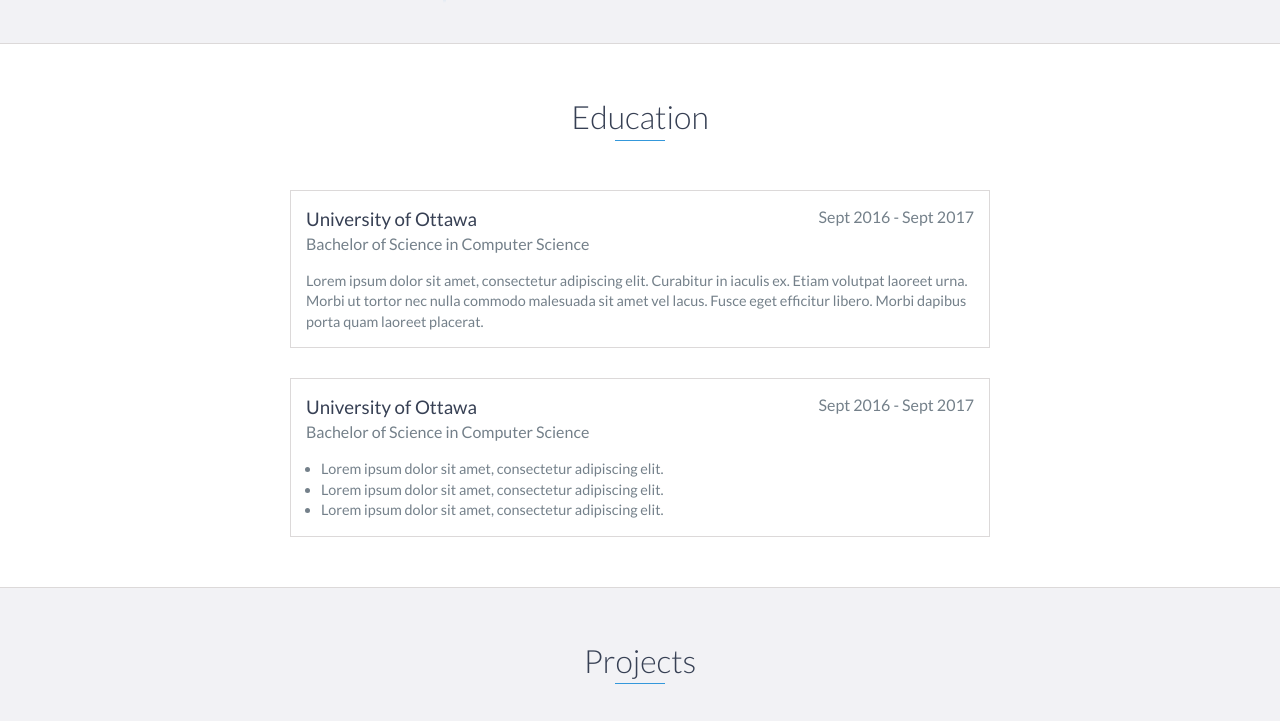
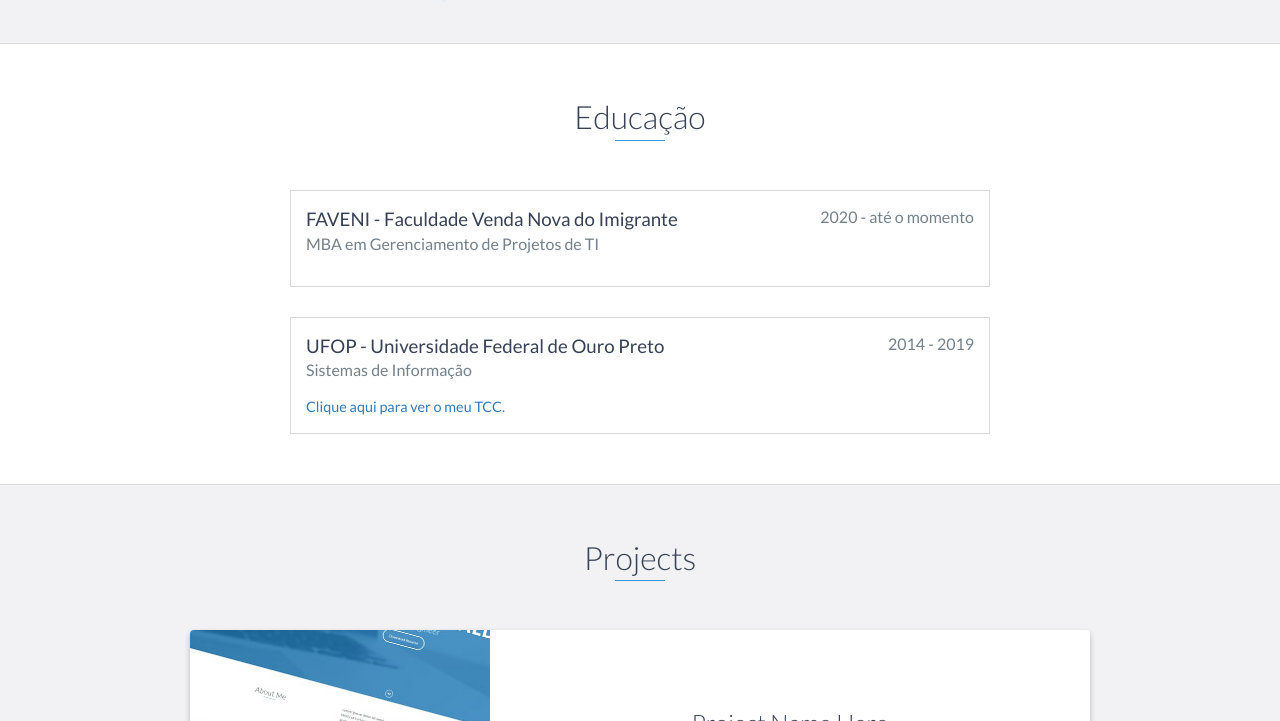
Before and after one commit to RenanCn/renancn.github.io, a website: page index.html in a window 1280 px wide. Shown: the part 1735-2456 px from the top of the page. Drawn offline with nearby package versions, Linux system fonts and the light colour scheme.

Commit message:
Educação

```diff
--- a/index.html
+++ b/index.html
@@ -5,7 +5,7 @@
     <meta charset="utf-8">
     <meta http-equiv="X-UA-Compatible" content="IE=edge">
     <meta name="viewport" content="width=device-width, initial-scale=1">
-    <title>My Portfolio</title>
+    <title>Renan Caldeira Nunes</title>
 	<link rel="shortcut icon" href="favicon.ico" type="image/x-icon">
 	<link rel="icon" href="favicon.ico" type="image/x-icon">
     <link href="https://fonts.googleapis.com/css?family=Lato:300,400,700,900" rel="stylesheet">
@@ -49,7 +49,7 @@
     <div id="lead">
         <div id="lead-content">
             <h1>Renan Caldeira Nunes</h1>
-            <h2>UX Designer</h2>
+            <h2>Desenvolvedor</h2>
             <a href="#" class="btn-rounded-white">Download Resume</a>
         </div>
         <!-- End #lead-content -->
@@ -120,32 +120,24 @@
     <!-- End #experience -->
 
     <div id="education">
-        <h2 class="heading">Education</h2>
+        <h2 class="heading">Educação</h2>
         <div class="education-block">
-            <h3>University of Ottawa</h3>
-            <span class="education-date">Sept 2016 - Sept 2017</span>
-            <h4>Bachelor of Science in Computer Science</h4>
+            <h3>FAVENI - Faculdade Venda Nova do Imigrante</h3>
+            <span class="education-date">2020 - até o momento</span>
+            <h4>MBA em Gerenciamento de Projetos de TI</h4>
             <p>
-                Lorem ipsum dolor sit amet, consectetur adipiscing elit. Curabitur in iaculis ex. Etiam volutpat laoreet urna. Morbi ut tortor nec nulla commodo malesuada sit amet vel lacus. Fusce eget efficitur libero. Morbi dapibus porta quam laoreet placerat.
+
             </p>
         </div>
         <!-- End .education-block -->
 
         <div class="education-block">
-            <h3>University of Ottawa</h3>
-            <span class="education-date">Sept 2016 - Sept 2017</span>
-            <h4>Bachelor of Science in Computer Science</h4>
-            <ul>
-                <li>
-                    Lorem ipsum dolor sit amet, consectetur adipiscing elit.
-                </li>
-                <li>
-                    Lorem ipsum dolor sit amet, consectetur adipiscing elit.
-                </li>
-                <li>
-                    Lorem ipsum dolor sit amet, consectetur adipiscing elit.
-                </li>
-            </ul>
+            <h3>UFOP - Universidade Federal de Ouro Preto</h3>
+            <span class="education-date">2014 - 2019</span>
+            <h4>Sistemas de Informação</h4>
+            <p>
+                <a href="https://www.monografias.ufop.br/handle/35400000/1712">Clique aqui para ver o meu TCC.</a>
+            </p>
         </div>
         <!-- End .education-block -->
     </div>
```
